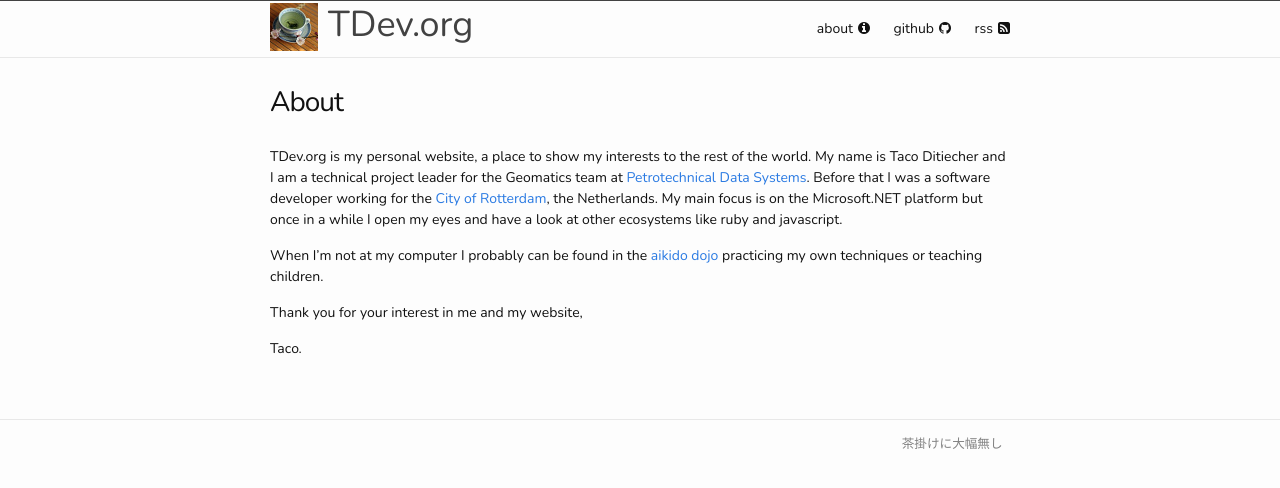
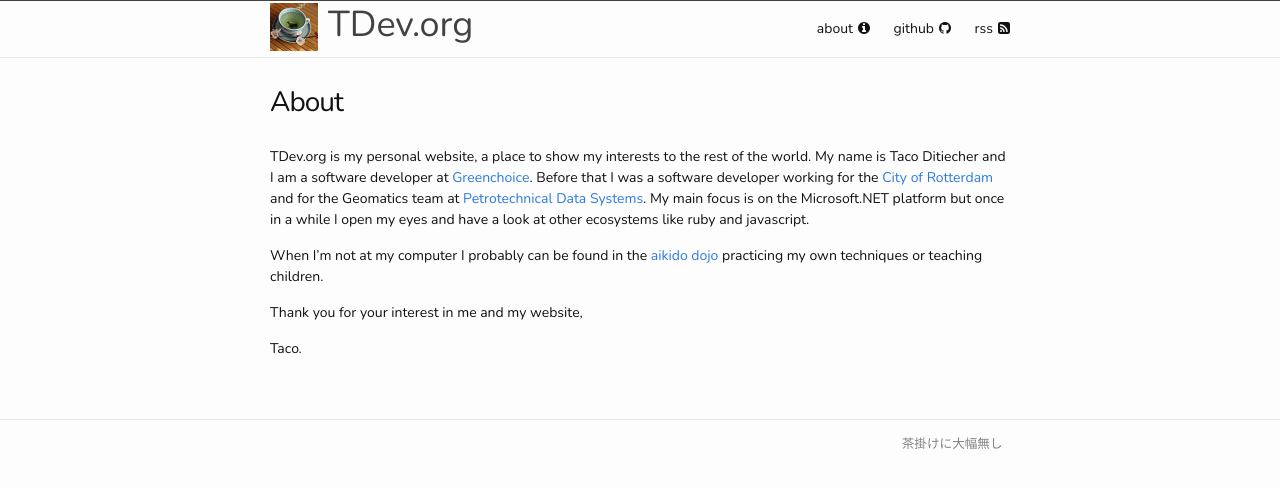
Before and after one commit to tditiecher/tdev.org, a Jekyll site: the page built from about.md, in a window 1280 px wide. Shown: the top 488 px of the page. Built offline with Jekyll 4.4.1, drawn with Linux system fonts in a browser that asks for light colours; nearby versions of some CDN libraries.

Commit message:
New job (again).

```diff
--- a/about.md
+++ b/about.md
@@ -4,11 +4,14 @@ permalink: /about/
 ---
 
 TDev.org is my personal website, a place to show my interests to the rest of the
-world. My name is Taco Ditiecher and I am a technical project leader for the Geomatics team
-at [Petrotechnical Data Systems](http://www.pds.nl/). Before that I was a software developer
-working for the [City of Rotterdam](http://www.rotterdam.nl/), the Netherlands. My main focus is on the
-Microsoft.NET platform but once in a while I open my eyes and have a look at
-other ecosystems like ruby and javascript.
+world.
+My name is Taco Ditiecher and I am a software developer at
+[Greenchoice](http://www.greenchoice.nl).
+Before that I was a software developer working for the
+[City of Rotterdam](http://www.rotterdam.nl/) and for the Geomatics team at
+[Petrotechnical Data Systems](http://www.pds.nl/).
+My main focus is on the Microsoft.NET platform but once in a while I open my
+eyes and have a look at other ecosystems like ruby and javascript.
 
 When I'm not at my computer I probably can be found in the
 [aikido dojo](http://aikidospijkenisse.nl/) practicing my own techniques or teaching children.
```
